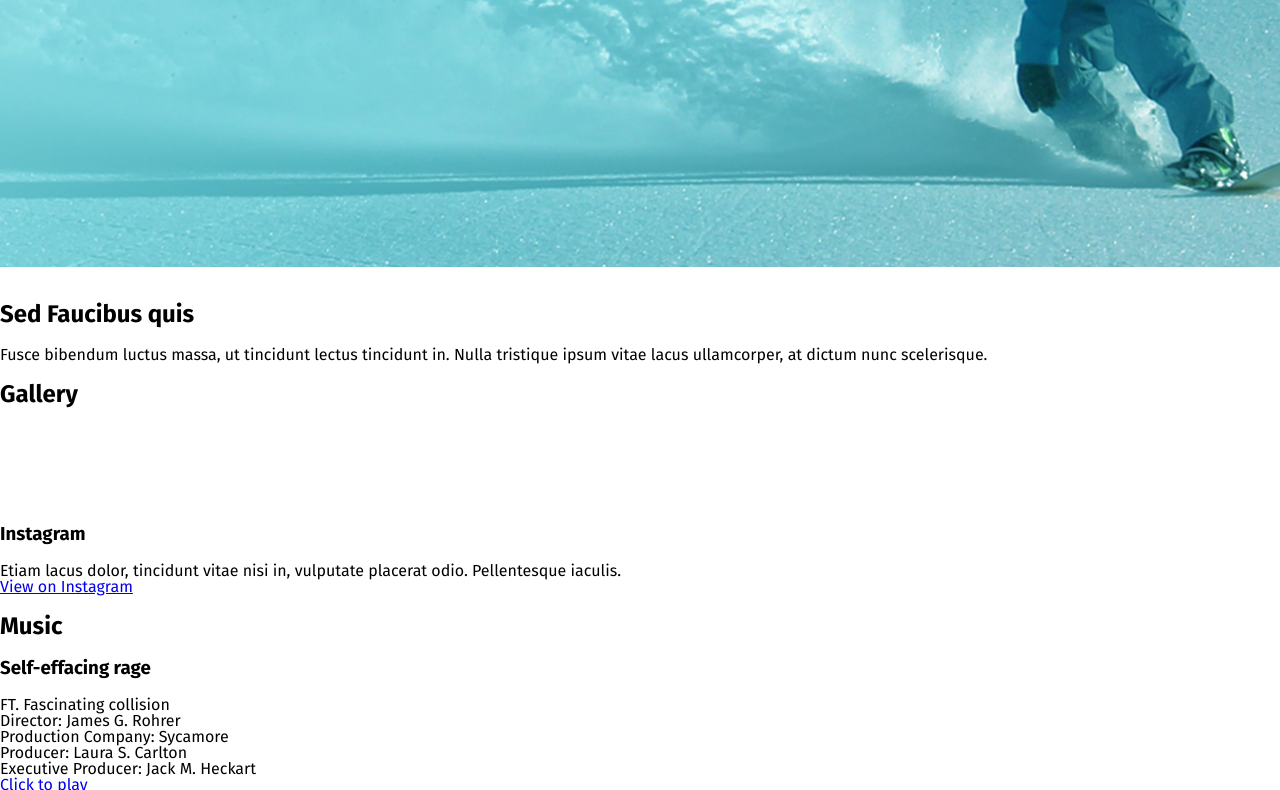
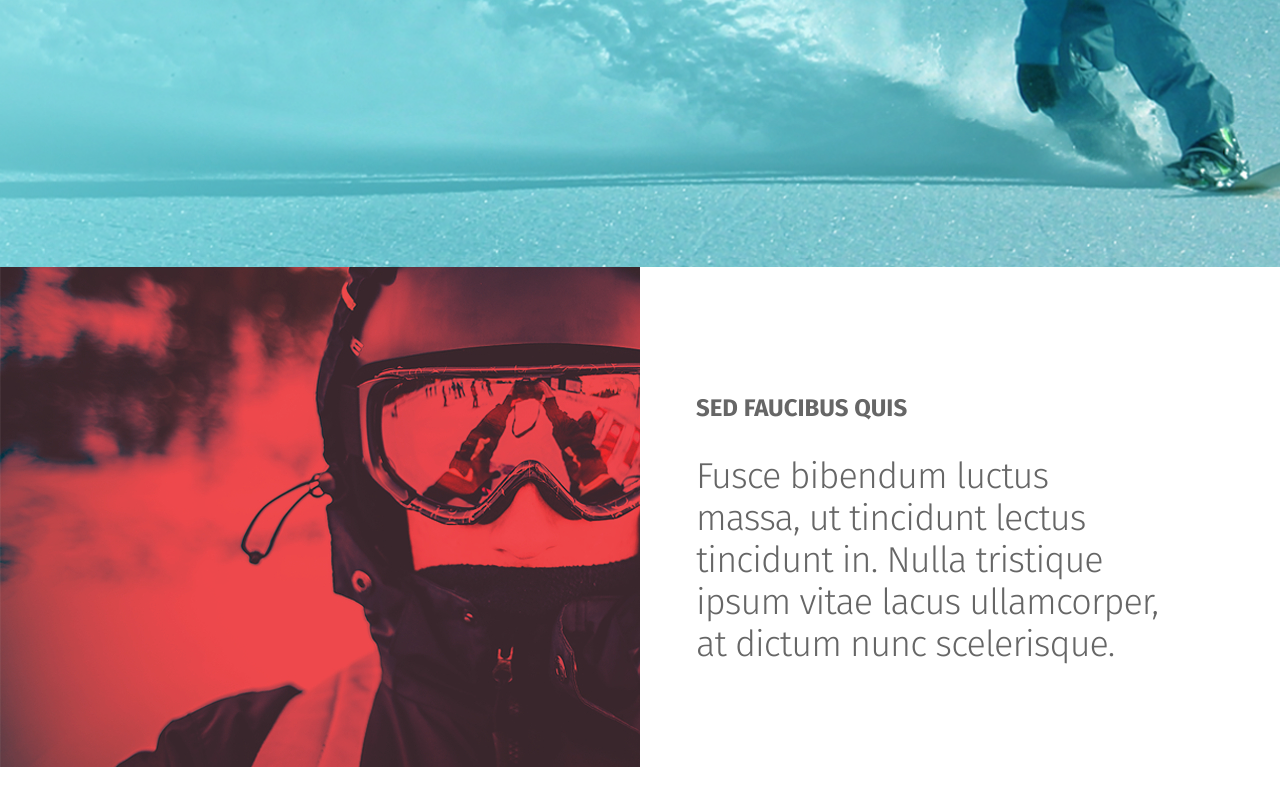
Before and after one commit to costaline/amazing, a website: page source/index.html in a window 1280 px wide. Shown: the part 710-1500 px from the top of the page. Drawn offline with nearby package versions, Linux system fonts and the light colour scheme; files that its build step writes are made by us from their sources; files whose address does not match are found by name.

Commit message:
base style about

```diff
--- /dev/null
+++ b/source/blocks/about/style/about.scss
@@ -0,0 +1,29 @@
+.about {
+  display: flex;
+}
+
+.about__left {
+  width: 50%;
+  flex-shrink: 0;
+}
+
+.about__picture {
+  width: 100%;
+  height: 500px;
+
+  background-size: cover;
+  background-repeat: no-repeat;
+}
+
+.about__right {
+  width: 50%;
+  padding-top: 110px;
+  padding-bottom: 115px;
+  padding-right: 120px;
+  padding-left: 56px;
+
+}
+
+.about__title {
+  margin-bottom: 35px;
+}
--- a/source/index.html
+++ b/source/index.html
@@ -43,11 +43,16 @@
     </section>
 
     <section class="about">
-      <img class="about__picture" src="" alt="">
-      <h2 class="title title--dark about__title">Sed Faucibus quis</h2>
-      <p class="text text--dark about__text">
-        Fusce bibendum luctus massa, ut tincidunt lectus tincidunt in. Nulla tristique ipsum vitae lacus ullamcorper, at
-        dictum nunc scelerisque.</p>
+      <div class="about__left">
+        <p class="about__picture" style="background-image: url('img/about-picture.jpg');"></p>
+      </div>
+      <div class="about__right">
+        <h2 class="title title--dark about__title">Sed Faucibus quis</h2>
+        <p class="text text--dark about__text">
+          Fusce bibendum luctus massa, ut tincidunt lectus tincidunt in. Nulla tristique ipsum vitae lacus ullamcorper,
+          at
+          dictum nunc scelerisque.</p>
+      </div>
     </section>
 
     <section class="gallery">
--- a/source/style/global/scaffolding.scss
+++ b/source/style/global/scaffolding.scss
@@ -36,6 +36,10 @@
   font-weight: 700;
   src: url('../fonts/lato-bold-webfont.woff') format('woff'),
        url('../fonts/lato-bold-webfont.woff2') format('woff2');
+}
+
+* {
+  box-sizing: border-box;
 }
 
 body {
--- a/source/style/style.scss
+++ b/source/style/style.scss
@@ -8,3 +8,6 @@
 //blocks
 @import "../blocks/main-nav/style/main-nav.scss";
 @import "../blocks/hero/style/hero.scss";
+@import "../blocks/title/style/title.scss";
+@import "../blocks/text/style/text.scss";
+@import "../blocks/about/style/about.scss";
```
Also changed, not shown: source/blocks/about/img/about-picture.jpg (added).
